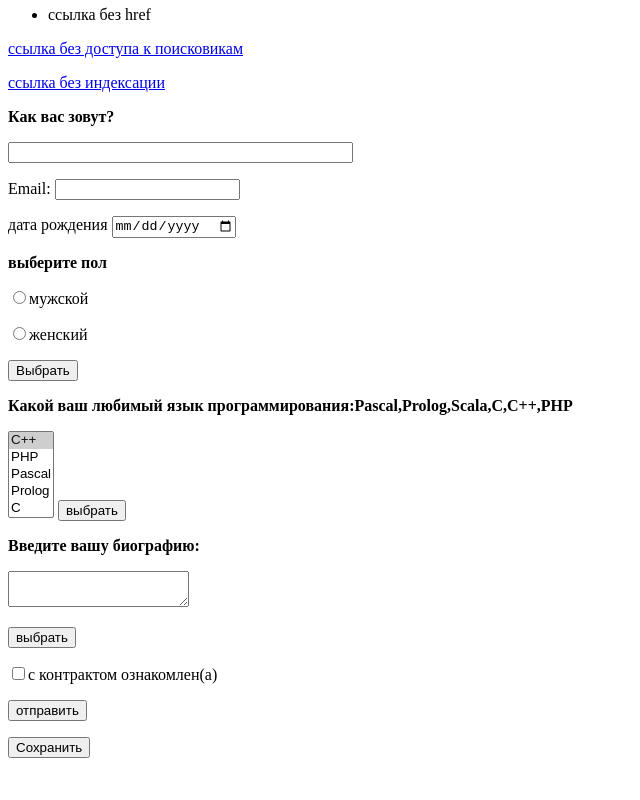
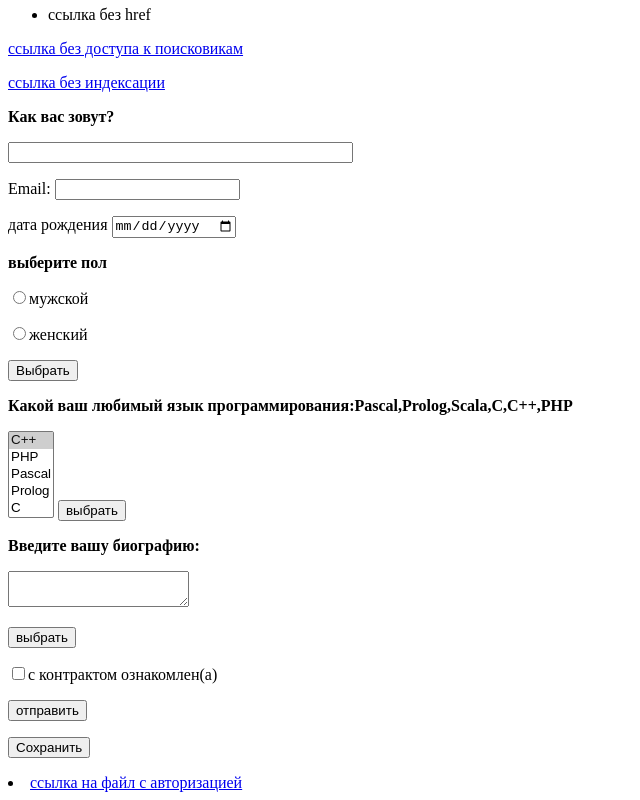
Before and after one commit to Kravchenko2004/.github.io, a plain HTML site: page index.html in a window 1280 px wide. Shown: the part 1744-2544 px from the top of the page, without its empty margins (0-640 px from the left). Before the commit the page ends 2518 px from the top, so only its background shows below. Drawn offline with Linux system fonts and the light colour scheme.

Commit message:
Update index.html

```diff
--- a/index.html
+++ b/index.html
@@ -82,6 +82,7 @@
 
       <h><p><input type="submit" value="Сохранить"></p></h>
       </form>
+        <li><a href="ftp://login:parol@http://example.com/main.html/download/file.txt">ссылка на файл с авторизацией</a></li>
 
 </body>
 
```
